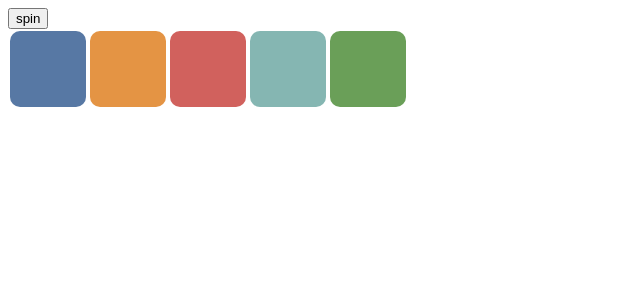
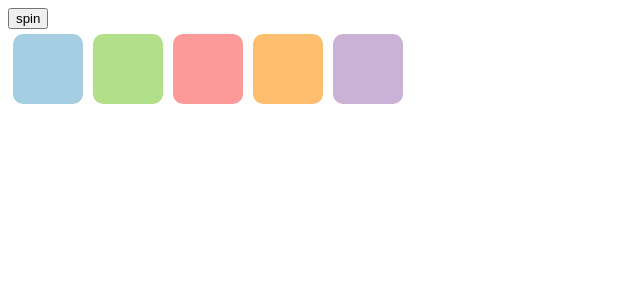
Before and after one commit to artidata/slot-react-spring, a React (Create React App) app: page / in a window 1280 px wide. Shown: the top 300 px of the page, without its empty margins (0-640 px from the left). Built offline with nearby package versions, Linux system fonts and the light colour scheme.

Commit message:
Better styling of the prizes.

```diff
--- a/src/App.js
+++ b/src/App.js
@@ -1,7 +1,7 @@
 import { useState, useRef } from "react";
 import { useSpring, animated } from "@react-spring/web";
 
-const colors = ["#5778a4", "#e49444", "#d1615d", "#85b6b2", "#6a9f58"];
+const colors = ["#a6cee3", "#b2df8a", "#fb9a99", "#fdbf6f", "#cab2d6"];
 
 export default function App() {
   const [keys, setKeys] = useState([0, 1, 2, 3, 4]);
@@ -36,10 +36,10 @@ export default function App() {
               key={val}
               style={{
                 position: "absolute",
-                width: 76,
-                height: 76,
-                top: 2,
-                left: val * 80 + 2,
+                width: 70,
+                height: 70,
+                top: 5,
+                left: val * 80 + 5,
                 backgroundColor: colors.at(val % 5),
                 borderRadius: 10
               }}
```
